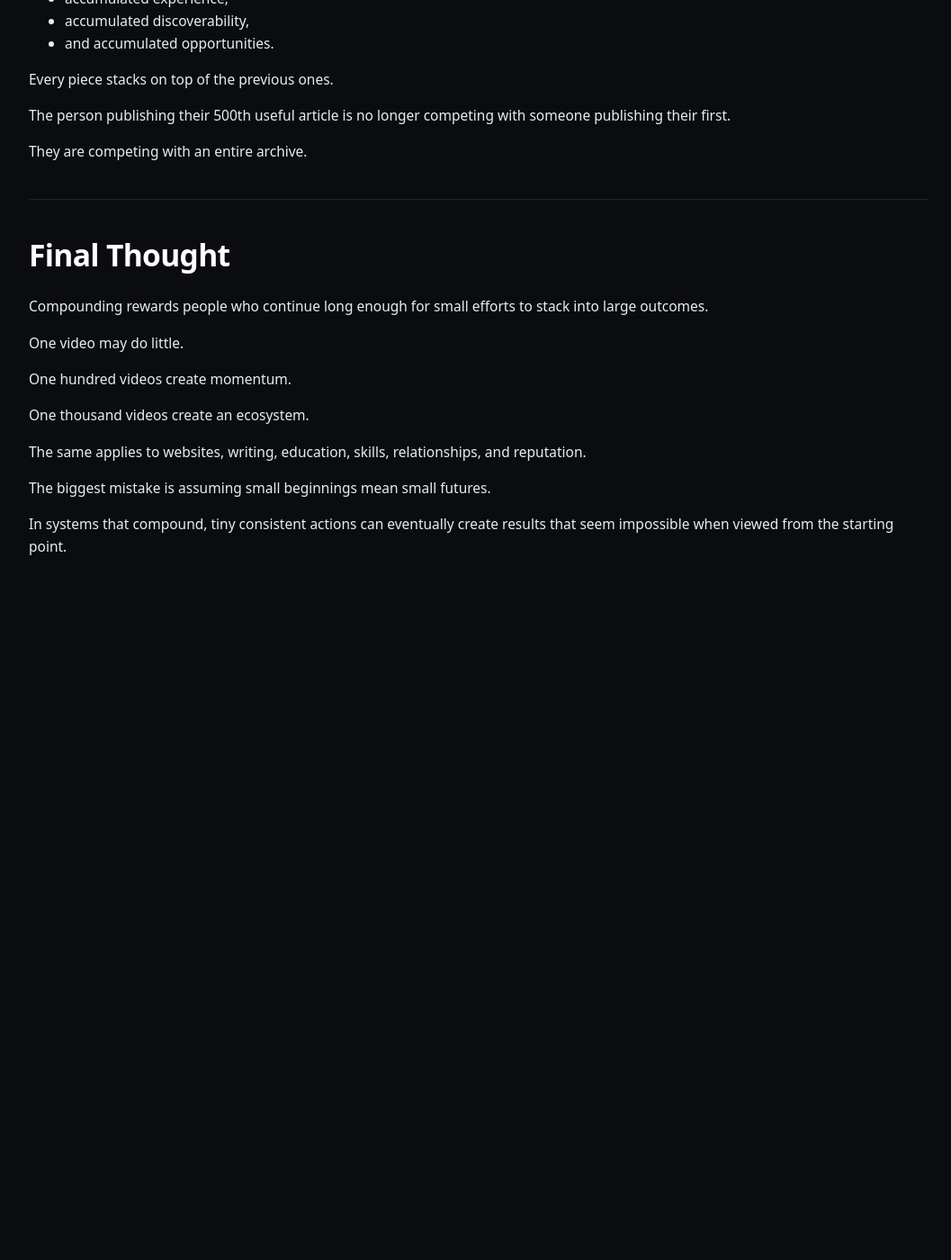
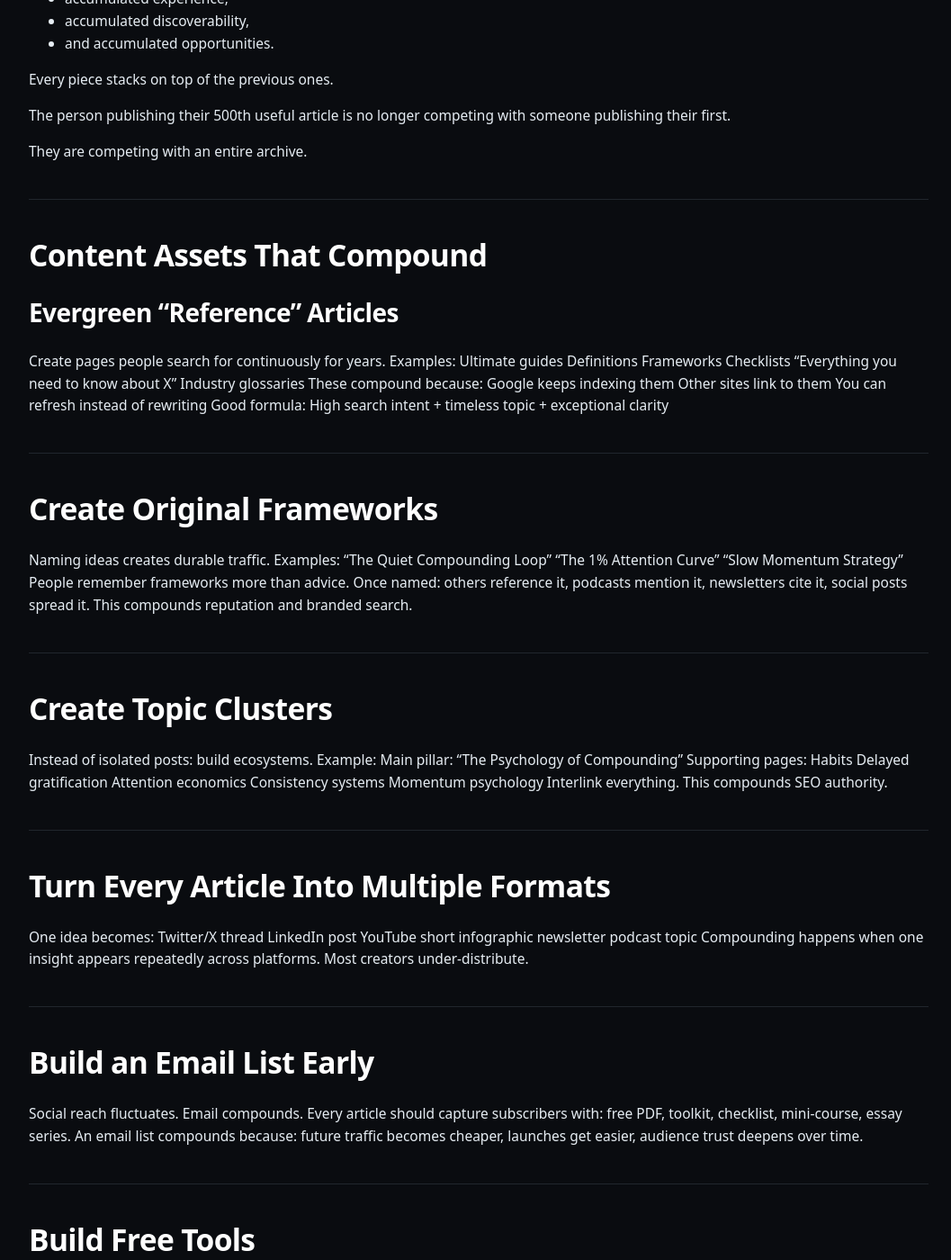
Before and after one commit to BBBB-44/_Codex, a Jekyll site: the page built from _codex/compounding.md, in a window 1280 px wide and 1400 px high, scrolled down 5078 px. Shown: the whole window at 90% size, without its empty margins (108-1165 px from the left). Built offline with Jekyll 4.4.1, drawn with Linux system fonts in a browser that asks for light colours; before the commit the page ends 5713 px from its top, so only the background shows below that; some of the changed text lies outside the part shown.

Commit message:
Expand compounding content strategies in compounding.md
Added sections on content assets that compound, including evergreen articles, original frameworks, topic clusters, and more.

```diff
--- a/_codex/compounding.md
+++ b/_codex/compounding.md
@@ -232,6 +232,114 @@ They are competing with an entire archive.
 
 ---
 
+# Content Assets That Compound
+## Evergreen “Reference” Articles
+Create pages people search for continuously for years.
+Examples:
+Ultimate guides
+Definitions
+Frameworks
+Checklists
+“Everything you need to know about X”
+Industry glossaries
+These compound because:
+Google keeps indexing them
+Other sites link to them
+You can refresh instead of rewriting
+Good formula:
+High search intent + timeless topic + exceptional clarity
+
+---
+
+# Create Original Frameworks
+Naming ideas creates durable traffic.
+Examples:
+“The Quiet Compounding Loop”
+“The 1% Attention Curve”
+“Slow Momentum Strategy”
+People remember frameworks more than advice.
+Once named:
+others reference it,
+podcasts mention it,
+newsletters cite it,
+social posts spread it.
+This compounds reputation and branded search.
+
+---
+
+# Create Topic Clusters
+Instead of isolated posts:
+build ecosystems.
+Example:
+Main pillar:
+“The Psychology of Compounding”
+Supporting pages:
+Habits
+Delayed gratification
+Attention economics
+Consistency systems
+Momentum psychology
+Interlink everything.
+This compounds SEO authority.
+
+---
+
+# Turn Every Article Into Multiple Formats
+One idea becomes:
+Twitter/X thread
+LinkedIn post
+YouTube short
+infographic
+newsletter
+podcast topic
+Compounding happens when one insight appears repeatedly across platforms.
+Most creators under-distribute.
+
+---
+
+# Build an Email List Early
+Social reach fluctuates.
+Email compounds.
+Every article should capture subscribers with:
+free PDF,
+toolkit,
+checklist,
+mini-course,
+essay series.
+An email list compounds because:
+future traffic becomes cheaper,
+launches get easier,
+audience trust deepens over time.
+
+---
+
+# Build Free Tools
+Tools compound better than articles.
+Examples:
+calculators,
+templates,
+generators,
+quizzes,
+trackers.
+Why?
+People revisit tools repeatedly.
+They also attract backlinks naturally.
+
+---
+
+# Document, Don’t Just Teach
+Documenting creates endless raw material.
+Share:
+experiments,
+observations,
+lessons,
+failures,
+evolving beliefs.
+This creates authenticity and volume simultaneously.
+
+---
+
+
 # Final Thought
 
 Compounding rewards people who continue long enough for small efforts to stack into large outcomes.
```
